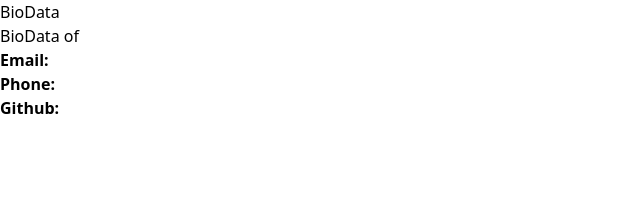
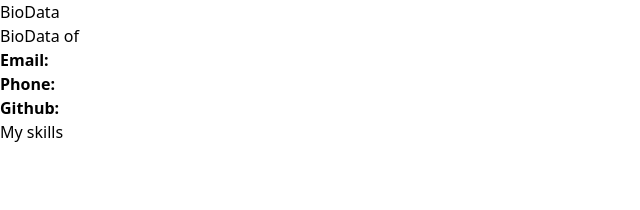
Before and after one commit to anikaivnath/my-project, a React (Vite) app: page / in a window 1280 px wide. Shown: the top 210 px of the page, without its empty margins (0-640 px from the left). Built offline with nearby package versions, Linux system fonts and the light colour scheme.

Commit message:
Start 2nd part

```diff
--- a/src/App.jsx
+++ b/src/App.jsx
@@ -2,6 +2,7 @@ import React from 'react';
 
 const BioData = (props) => {
   return (
+    <>
     <div className='Bio-Data'>
       <div>BioData</div>
 
@@ -16,9 +17,12 @@ const BioData = (props) => {
       <p>
         <strong>Github:</strong>{props.github}
       </p>
-
       </div>
     </div>
+    <div className='Skills'>
+      <p>My skills</p>
+    </div>
+    </>
   );
 };
 
```
